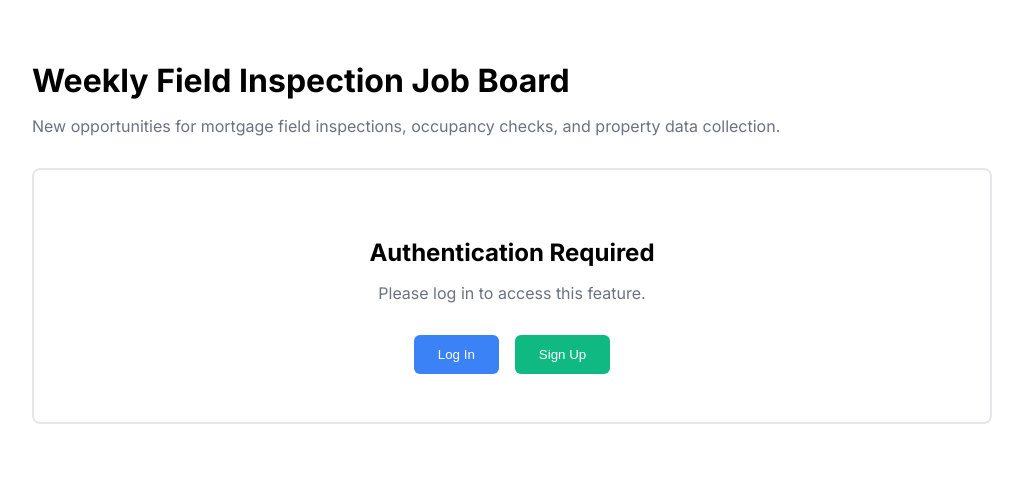
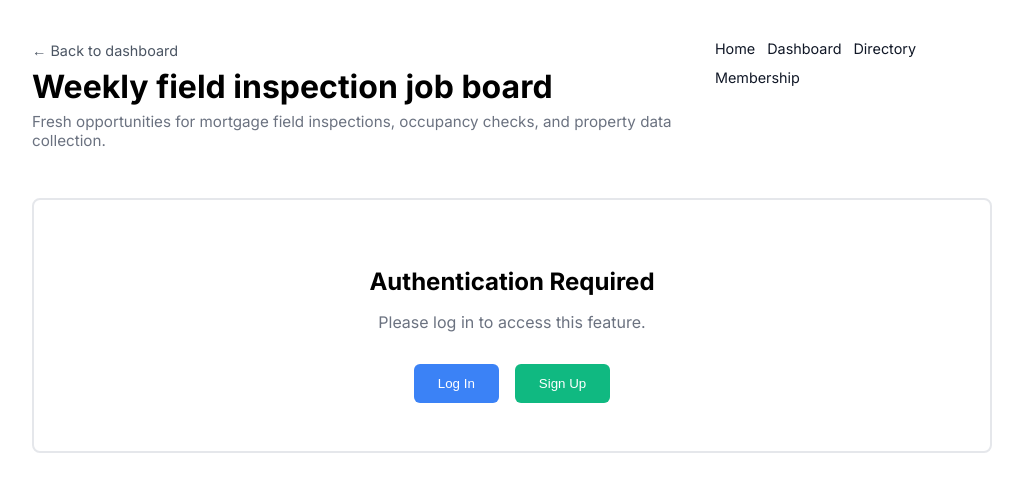
Before and after one commit to autumn2busy/nested-objects-starter, a Next.js app in the folder apps/web-members/: page /jobs in a window 1280 px wide. Shown: the top 492 px of the page, without its empty margins (128-1151 px from the left). Built offline with nearby package versions, Linux system fonts and the light colour scheme.

Commit message:
Refactor JobsPage layout and add navigation
Updated the JobsPage component to include a header with navigation links and improved content structure.

```diff
--- a/apps/web-members/app/jobs/page.tsx
+++ b/apps/web-members/app/jobs/page.tsx
@@ -1,20 +1,99 @@
 'use client'
+
+import Link from 'next/link'
 import { Gate } from '@/components/Gate'
 
 export default function JobsPage() {
   return (
     <main style={{ maxWidth: '960px', margin: '0 auto', padding: '2rem' }}>
-      <h1 style={{ fontSize: '2rem', fontWeight: 700, marginBottom: '1rem' }}>
-        Weekly Field Inspection Job Board
-      </h1>
-      <p style={{ color: '#6b7280', marginBottom: '1.5rem' }}>
-        New opportunities for mortgage field inspections, occupancy checks, and property data collection.
-      </p>
-      <Gate feature="directory_access">
-        <p>
-          This is where your job board UI will live. For now, consider this a placeholder
-          so routing and SEO can see it.
-        </p>
+      {/* Header with back link and nav */}
+      <header
+        style={{
+          display: 'flex',
+          justifyContent: 'space-between',
+          alignItems: 'flex-start',
+          gap: '1rem',
+          marginBottom: '1.75rem',
+        }}
+      >
+        <div>
+          <Link
+            href="/dashboard"
+            style={{
+              fontSize: '0.9rem',
+              textDecoration: 'none',
+              color: '#4b5563',
+              display: 'inline-block',
+              marginBottom: '0.5rem',
+            }}
+          >
+            ← Back to dashboard
+          </Link>
+          <h1
+            style={{
+              fontSize: '2rem',
+              fontWeight: 700,
+              margin: 0,
+            }}
+          >
+            Weekly field inspection job board
+          </h1>
+          <p
+            style={{
+              marginTop: '0.4rem',
+              fontSize: '0.95rem',
+              color: '#6b7280',
+            }}
+          >
+            Fresh opportunities for mortgage field inspections, occupancy checks, and property data collection.
+          </p>
+        </div>
+
+        <nav
+          style={{
+            display: 'flex',
+            gap: '0.75rem',
+            fontSize: '0.9rem',
+            flexWrap: 'wrap',
+          }}
+        >
+          <Link href="/" style={{ textDecoration: 'none', color: '#111827' }}>
+            Home
+          </Link>
+          <Link
+            href="/dashboard"
+            style={{ textDecoration: 'none', color: '#111827' }}
+          >
+            Dashboard
+          </Link>
+          <Link
+            href="/directory"
+            style={{ textDecoration: 'none', color: '#111827' }}
+          >
+            Directory
+          </Link>
+          <Link
+            href="/membership"
+            style={{ textDecoration: 'none', color: '#111827' }}
+          >
+            Membership
+          </Link>
+        </nav>
+      </header>
+
+      <Gate feature="job_board">
+        {/* Placeholder content for now */}
+        <section>
+          <p style={{ marginBottom: '1rem' }}>
+            This is where your weekly job board will live. In the next phase we will connect this
+            to a Supabase table of jobs and optionally external feeds like Indeed or vendor APIs.
+          </p>
+          <ul style={{ listStyle: 'disc', paddingLeft: '1.25rem', fontSize: '0.95rem' }}>
+            <li>Show new jobs for the last 7 days first.</li>
+            <li>Tag jobs by type. mortgage inspection, PDC, notary, REO, BPO.</li>
+            <li>Later. filter by state, pay range, and vendor.</li>
+          </ul>
+        </section>
       </Gate>
     </main>
   )
```
